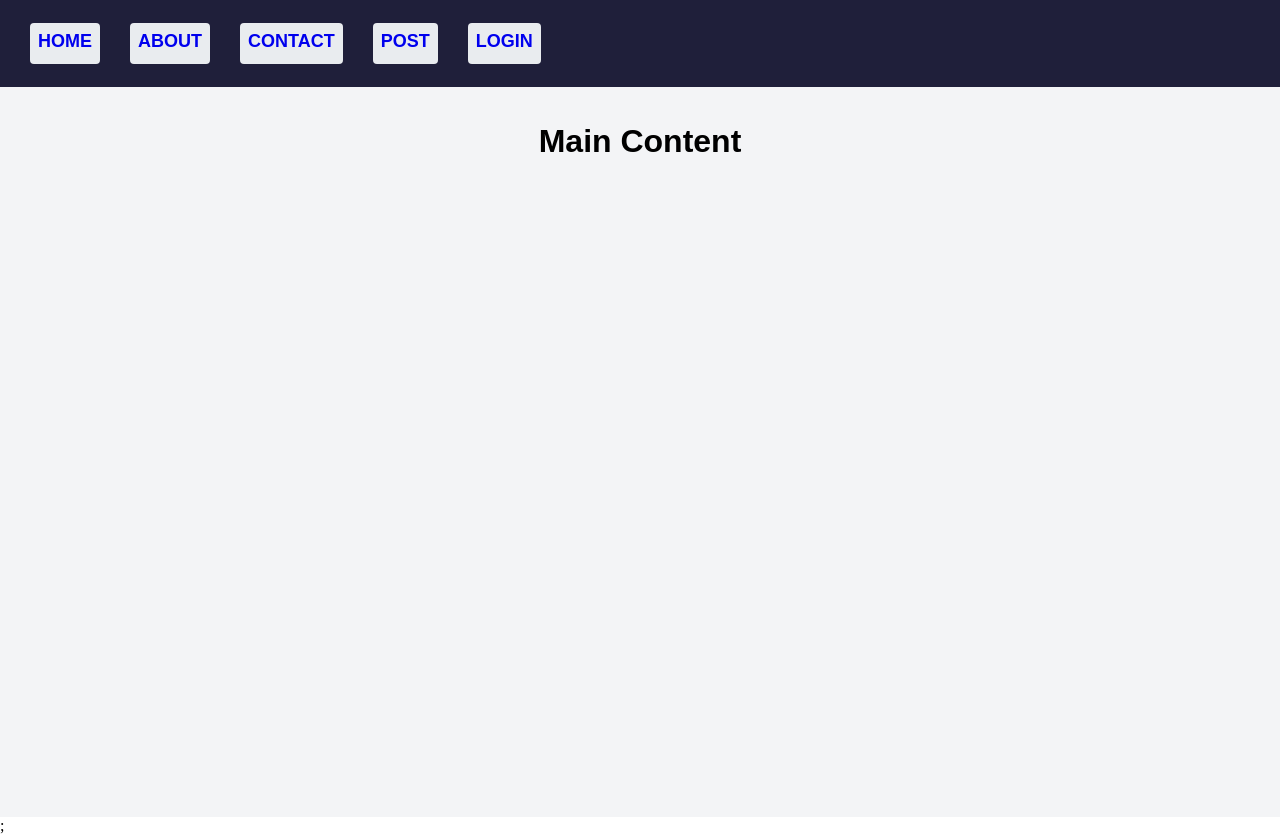
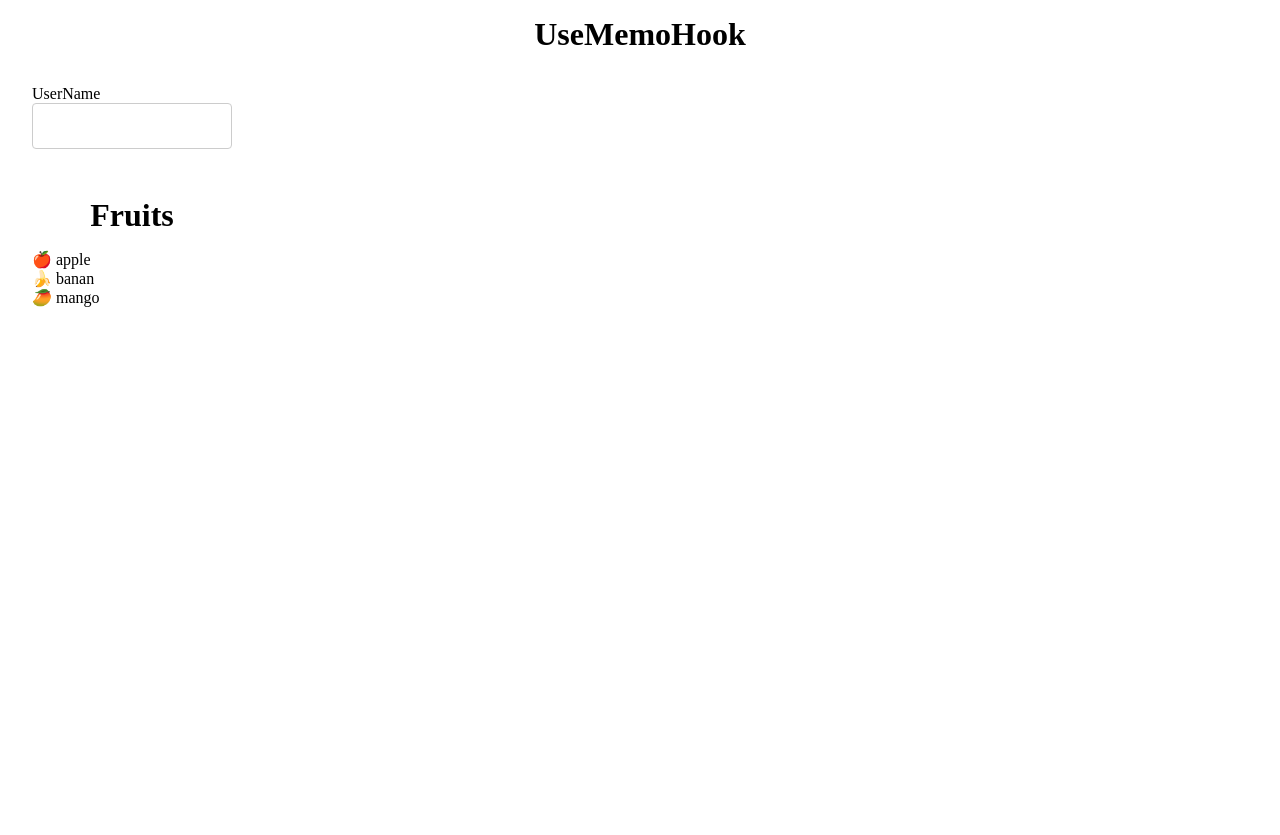
Before and after one commit to Tausifqureshi/React_Revision, a React (Vite) app: page / in a window 1280 px wide. After the commit the page ends 800 px from the top, so only its background shows below. Built offline with nearby package versions, Linux system fonts and the light colour scheme.

Commit message:
use-memo

```diff
--- a/src/App.jsx
+++ b/src/App.jsx
@@ -85,14 +85,14 @@ export default function App() {
       {/* <BasicForm /> */}
 
       {/* React-Router-File */}
-      <ReactRouter />
+      {/* <ReactRouter /> */}
 
 
       {/* React-Router New Features File */}
       {/* <NewFeatures /> */}
 
       {/* React Performance and Advance Hook and Memoize*/}
-      {/* <MemoizeAllConsept/> */}
+      <MemoizeAllConsept/>
 
       {/* Redux File use */}
       {/* <Redux /> */}
```
Also changed, not shown: src/React Perfomance and Advance Hook/useMemo Hook/DispalyeFruits.jsx (line endings or trailing spaces), src/React Perfomance and Advance Hook/useMemo Hook/Fruits.jsx (line endings or trailing spaces).
